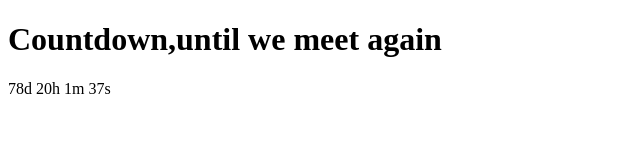
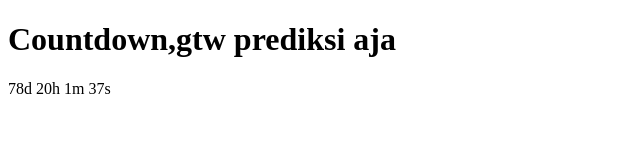
Before and after one commit to Suigma/count, a plain HTML site: page index.html in a window 1280 px wide. Shown: the whole page, without its empty margins (0-640 px from the left). Drawn offline with Linux system fonts and the light colour scheme.

Commit message:
Update index.html

```diff
--- a/index.html
+++ b/index.html
@@ -6,7 +6,7 @@
 </head>
 
 <body>
-    <h1>Countdown,until we meet again</h1>
+    <h1>Countdown,gtw prediksi aja</h1>
     <div id="date"></div>
     <script src="main.js"></script>
 </body>
```
